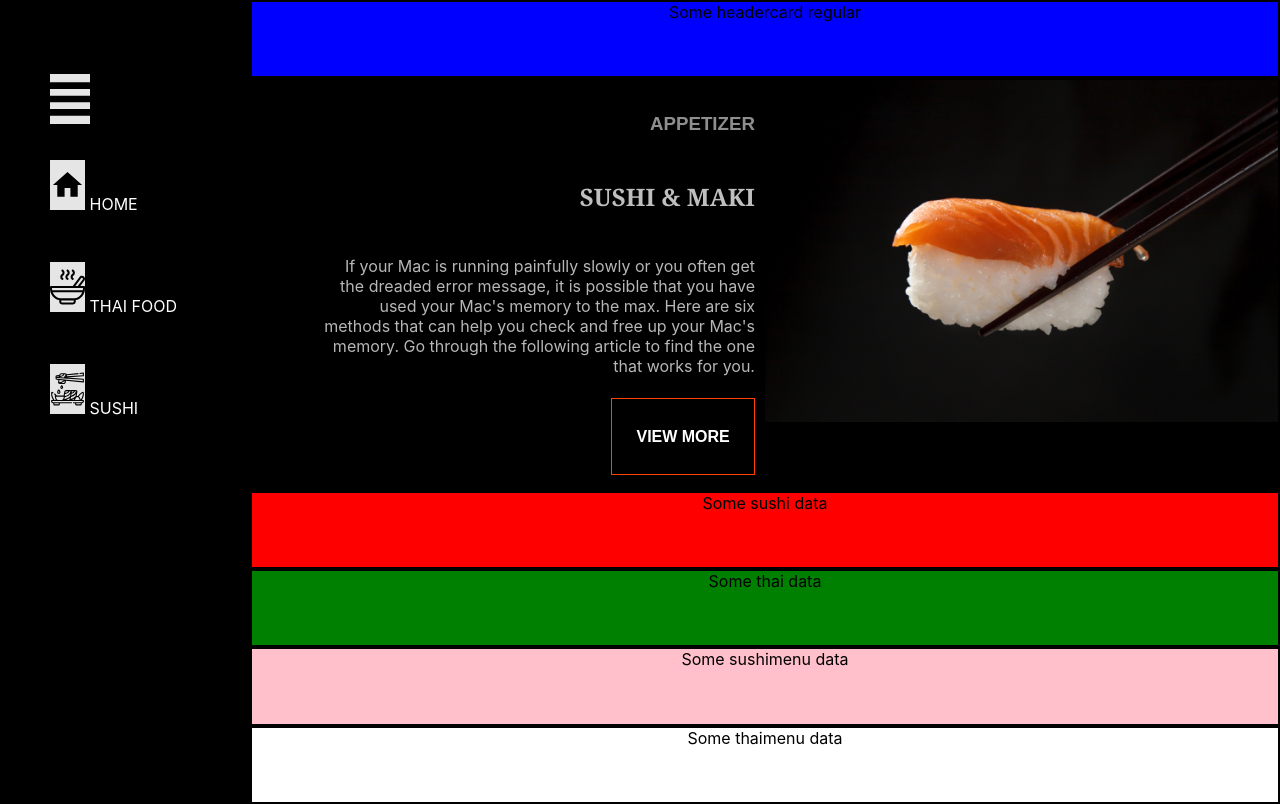
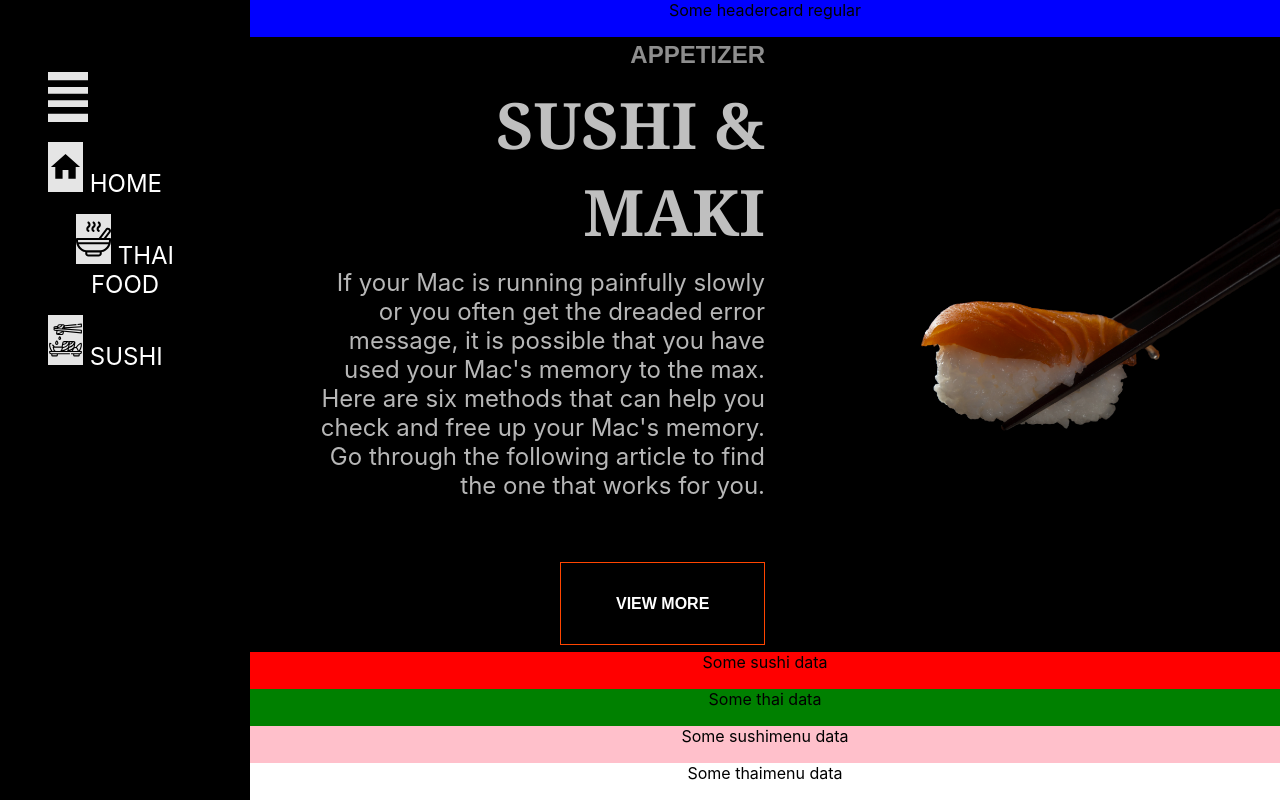
Before and after one commit to tanettrimas/beachhouse-client, a React (Create React App) app: page / in a window 1280 px wide. Built offline with nearby package versions, Linux system fonts and the light colour scheme.

Commit message:
Applies changes to styling

```diff
--- a/src/App.css
+++ b/src/App.css
@@ -1,10 +1,20 @@
-:root {
+body, p, h1, h3 {
   margin: 0;
-  padding: 0;
+}
+
+p {
+  font-size: 24px;
+}
+
+h1 {
+  font-size: 64px;
+}
+
+h3 {
+  font-size: 24px;
 }
 
 .grid-component {
-  border: 2px solid black;
 }
 
 @media (max-width: 700px) {
--- a/src/App.js
+++ b/src/App.js
@@ -2,7 +2,7 @@ import React from 'react';
 // import logo from './logo.svg';
 import './App.css';
 import { SideBar } from './components/Sidebar/Sidebar.component';
-import nigiriImg from './assets/img/nigiri.jpg';
+import nigiriImg from './assets/img/nigiri.png';
 import NigiriComponent from './components/landingpage/nigiri';
 
 function App() {
--- a/src/components/landingpage/nigiri/style.css
+++ b/src/components/landingpage/nigiri/style.css
@@ -1,7 +1,5 @@
 .landing-page-wrapper {
-  grid-area: regular-dealcard;
   display: grid;
-  border: 2px solid black;
   grid-template-areas:
   ". image image"
   "content image image"
@@ -20,8 +18,8 @@
   ".  . . button";
   grid-template-columns: 0.5fr repeat(3, 1fr);
   text-align: right;
-  padding-right: 10px;;
   justify-content: center;
+  gap: 10px;
 }
 
 .regular-dealcard {
@@ -33,9 +31,9 @@
 .img {
   grid-area: image;
   object-fit: cover;
-  max-width: 100%;
+  max-width: 70%;
   max-height: 100%;
-  align-self: right;
+  justify-self: end;
 }
 
 .card-heading {
@@ -63,4 +61,8 @@
   font-weight: bold;
   font-size: 16px;
   padding: 25px 10px;
+  justify-self: right;
+  width: 204.7px;
+  height: 83.77px;
+  margin-top: 3.125rem;
 }
```
Also changed, not shown: src/assets/img/nigiri.jpg (deleted), src/assets/img/nigiri.png (added).
